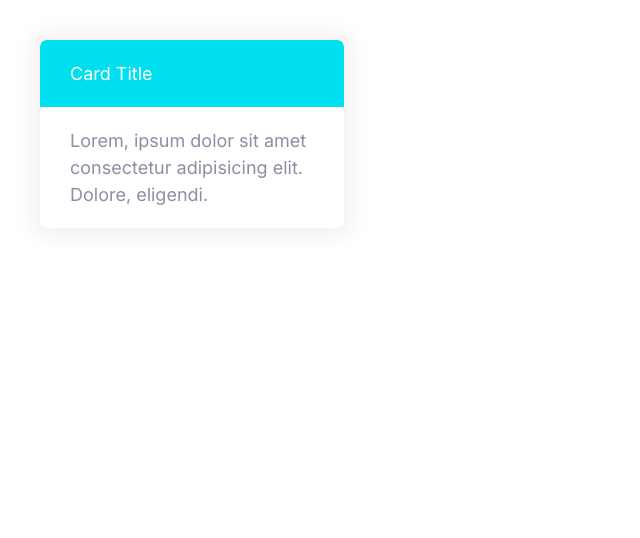
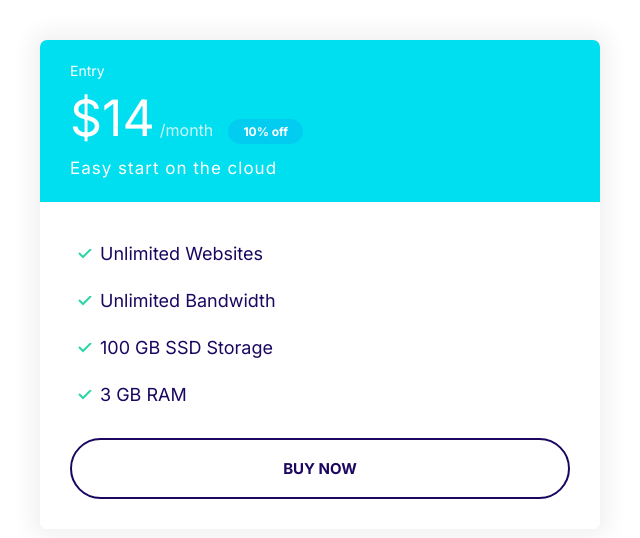
Before and after one commit to Nangyalaidaqiq/Kohinoor, a plain HTML site: page index.html in a window 1280 px wide. Shown: the whole page, without its empty margins (0-640 px from the left). Drawn offline with Linux system fonts and the light colour scheme.

Commit message:
plan is added

```diff
--- a/css/styles.css
+++ b/css/styles.css
@@ -115,6 +115,7 @@ a {
 
 .badge--small {
     font-size: 1.6rem;
+    padding: 0.5rem 1.5rem;
 }
 
 @media screen and (min-width: 1024px) {
@@ -297,3 +298,55 @@ a {
     background: var(--color-secondary);
     color: #fff;
 }
+
+.card--secondary .badge--secondary {
+    background: #02cdf1;
+}
+
+/* Plans */
+.plan__name {
+    color: #fff;
+    margin: 0;
+    font-weight: 500;
+    font-size: 2.4rem;
+}
+
+.plan__price {
+    font-size: 6rem;
+}
+
+.plan__billing-cycle {
+    font-size: 2.4rem;
+    font-weight: 300;
+    opacity: 0.8;
+    margin-right: 1rem;
+}
+
+.plan__description {
+    font-size: 2rem;
+    font-weight: 300;
+    letter-spacing: 1px;
+    display: block;
+}
+
+.plan .list__item {
+    margin-bottom: 2rem;
+}
+
+@media screen and (min-width: 1024px) {
+    .plan__name {
+        font-size: 1.4rem;
+    }
+
+    .plan__price {
+        font-size: 5rem;
+    }
+
+    .plan__billing-cycle {
+        font-size: 1.6rem;
+    }
+
+    .plan__description {
+        font-size: 1.7rem;
+    }
+}
--- a/index.html
+++ b/index.html
@@ -15,12 +15,25 @@
     <link rel="stylesheet" href="css/styles.css" />
   </head>
   <body>
-    <div style="width: 30%; padding: 4rem">
-      <div class="card card--secondary">
-        <header class="card__header">Card Title</header>
-        <div class="card__body">
-          Lorem, ipsum dolor sit amet consectetur adipisicing elit. Dolore,
-          eligendi.
+    <div style="width: 50%; padding: 4rem">
+      <div class="plan">
+        <div class="card card--secondary">
+          <header class="card__header">
+            <h3 class="plan__name">Entry</h3>
+            <span class="plan__price">$14</span>
+            <span class="plan__billing-cycle">/month</span>
+            <span class="badge badge--secondary badge--small">10% off</span>
+            <span class="plan__description">Easy start on the cloud</span>
+          </header>
+          <div class="card__body">
+            <ul class="list list--tick">
+              <li class="list__item">Unlimited Websites</li>
+              <li class="list__item">Unlimited Bandwidth</li>
+              <li class="list__item">100 GB SSD Storage</li>
+              <li class="list__item">3 GB RAM</li>
+            </ul>
+            <button class="btn btn--outline btn--block">Buy Now</button>
+          </div>
         </div>
       </div>
     </div>
```
